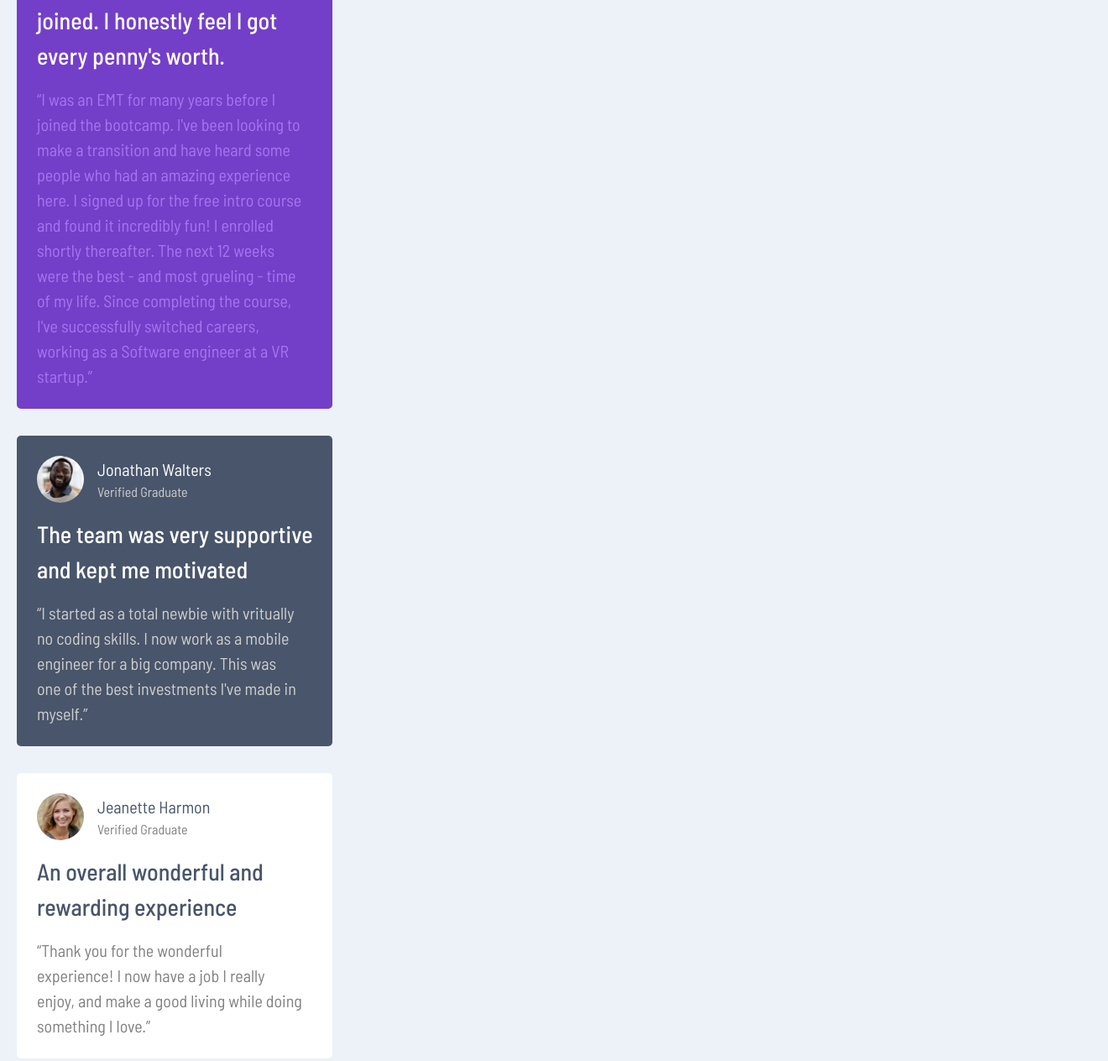
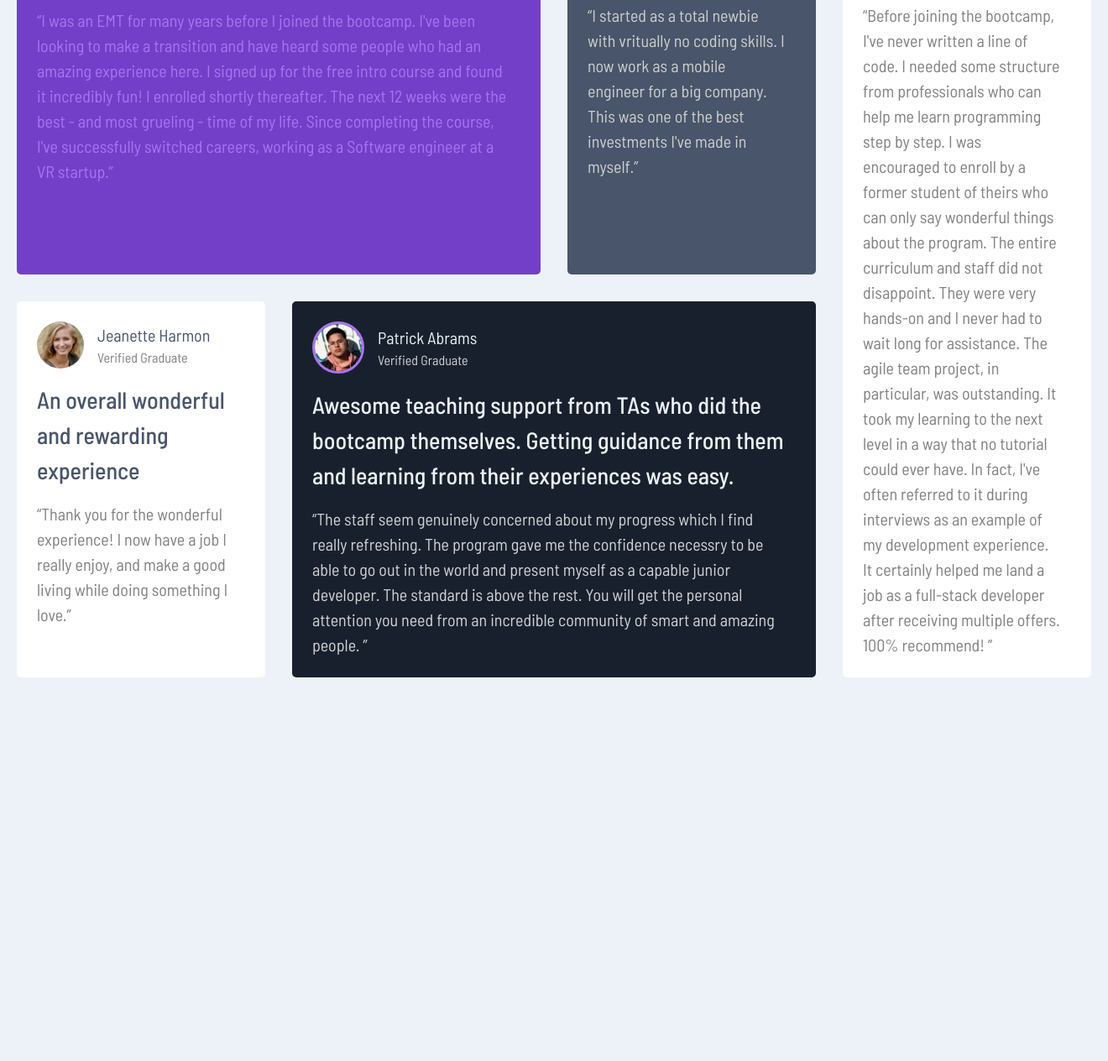
Before and after one commit to Chirtoaca94/testimonials-grid, a plain HTML site: page index.html in a window 1280 px wide. Shown: the part 287-1551 px from the top of the page at 84% size, 1320 px wide, since content can reach past the window. After the commit the page ends 1146 px from the top, so only its background shows below. Drawn offline with Linux system fonts and the light colour scheme.

Commit message:
Added further positioning and responsiveness for larger screens

```diff
--- a/styles.css
+++ b/styles.css
@@ -11,10 +11,11 @@ html {
 }
 
 body {
-	width: 23.5rem;
+	width: 20rem;
 	padding: 1.25rem;
 	background-color: #ecf2f8;
 	line-height: 1.5;
+	margin: 0 auto;
 }
 
 img {
@@ -31,6 +32,8 @@ img {
 	flex-direction: column;
 	align-items: center;
 	gap: 2rem;
+	padding-top: 2rem;
+	padding-bottom: 2rem;
 }
 .flex {
 	display: flex;
@@ -113,3 +116,42 @@ img {
 	color: #ffffff;
 	opacity: 0.8;
 }
+
+/* LARGER SCREENS */
+@media (width >= 50rem) {
+	body {
+		width: 100%;
+	}
+
+	.container {
+		display: grid;
+		grid-template-columns: repeat(4, 1fr);
+		grid-template-rows: 1fr auto;
+		row-gap: 2rem;
+		margin: 0 auto;
+		max-width: 1440px;
+		align-items: stretch;
+	}
+
+	.one {
+		grid-column: 1 / 3;
+	}
+
+	.two {
+		grid-column: 3 / 4;
+	}
+
+	.three {
+		grid-column: 1 / 2;
+		grid-row: 2;
+	}
+
+	.four {
+		grid-column: 2 / 4;
+	}
+
+	.five {
+		grid-row: 1 / 3;
+		grid-column: 4 / 5;
+	}
+}
```
